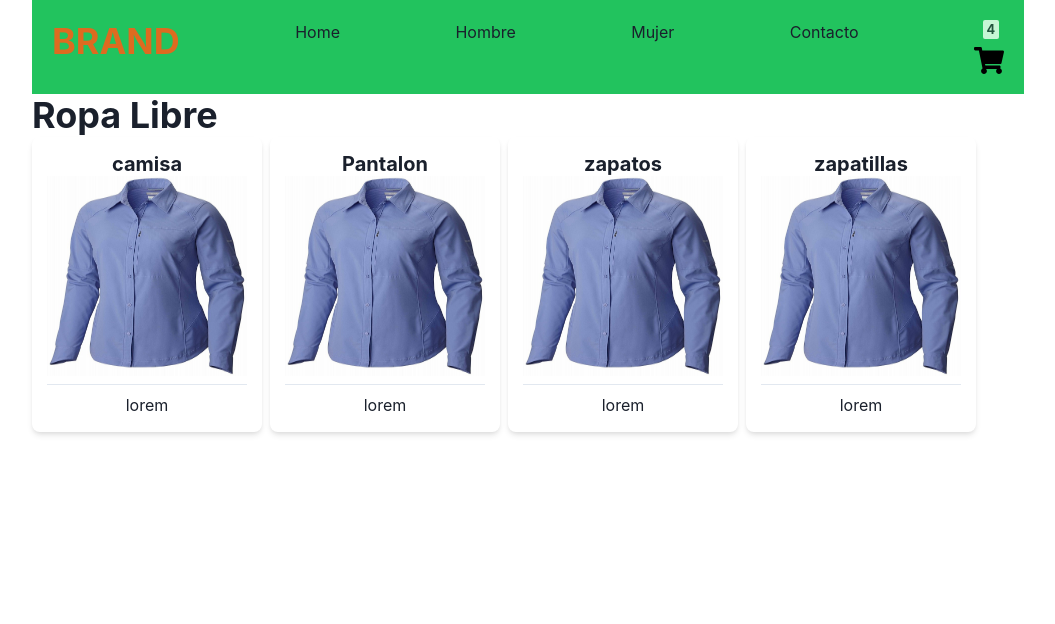
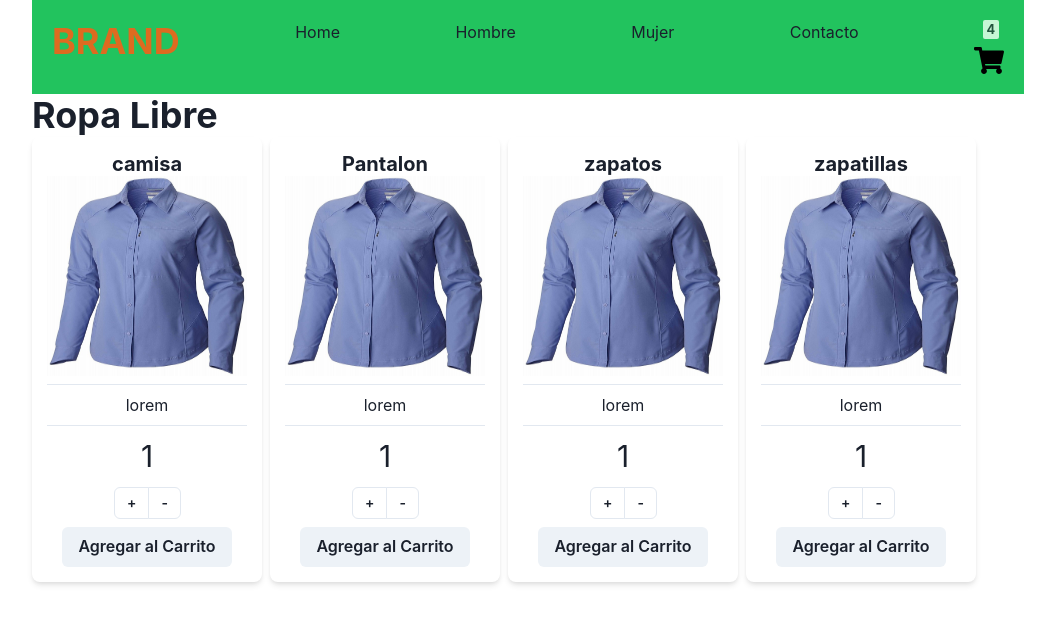
Before and after one commit to rken2010/proyecto-ecommerce, a React (Create React App) app: page / in a window 1280 px wide. Shown: the top 624 px of the page, without its empty margins (112-1167 px from the left). Built offline with nearby package versions, Linux system fonts and the light colour scheme.

Commit message:
fix(item): Se paso onAdd como prop al component e

```diff
--- a/src/components/Item/Item.js
+++ b/src/components/Item/Item.js
@@ -1,6 +1,13 @@
 import { Heading, Image, Stack, Box, Text, StackDivider } from "@chakra-ui/react";
+import { ItemCount } from "../ItemCount/ItemCount";
 
-const Item = ({ nombre, imagen, descripcion }) => {
+const Item = ({ nombre, imagen, descripcion, stock }) => {
+
+    function onAdd(count) {
+
+        console.log ({count});
+    }
+
     return (
         <Stack spacing={2} alignItems="center" justifyContent="center" wrap="flexWrap" divider={<StackDivider borderColor='gray.200' />} borderRadius="lg" padding="15px" shadow="md">
            <Box>
@@ -11,6 +18,7 @@ const Item = ({ nombre, imagen, descripcion }) => {
            <Box>
            <Text fontSize='md' textAlign="center">{descripcion}</Text>
            </Box>
+           <ItemCount stock={stock} onAdd initial="1"/>
         </Stack>
     );
 };
--- a/src/mock/catalogo.js
+++ b/src/mock/catalogo.js
@@ -1,8 +1,8 @@
 export const catalogo = [
-    { id:1, nombre:"camisa", imagen:"./img/camisa.jpg", descripcion:"lorem"},
-    { id:2, nombre:"Pantalon", imagen:"./img/camisa.jpg", descripcion:"lorem"},
-    { id:3, nombre:"zapatos", imagen:"./img/camisa.jpg", descripcion:"lorem"},
-    { id:4, nombre:"zapatillas", imagen:"./img/camisa.jpg", descripcion:"lorem"}
+    { id:1, nombre:"camisa", imagen:"./img/camisa.jpg", descripcion:"lorem", stock:"10"},
+    { id:2, nombre:"Pantalon", imagen:"./img/camisa.jpg", descripcion:"lorem", stock:"50"},
+    { id:3, nombre:"zapatos", imagen:"./img/camisa.jpg", descripcion:"lorem", stock:"20"},
+    { id:4, nombre:"zapatillas", imagen:"./img/camisa.jpg", descripcion:"lorem", stock:"5"}
 ]
 
 export const getProducts = new Promise((resolve, reject) => {
```
